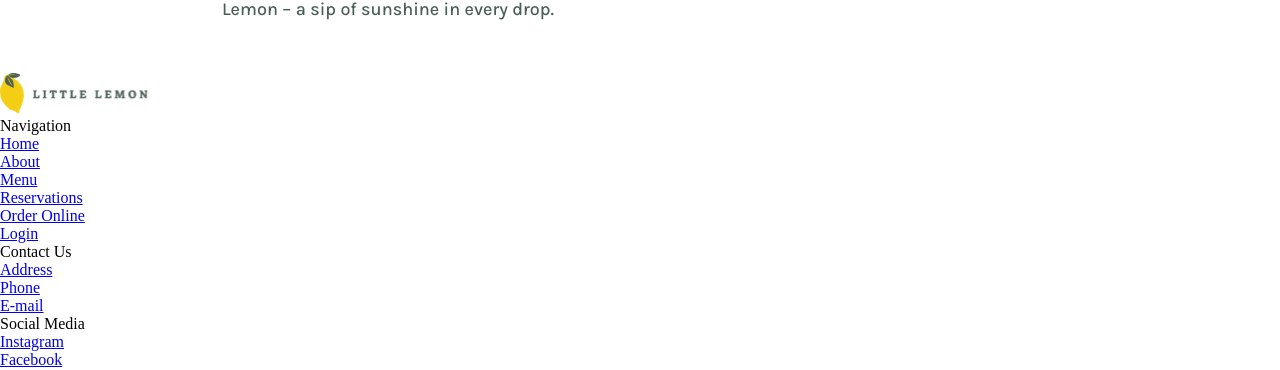
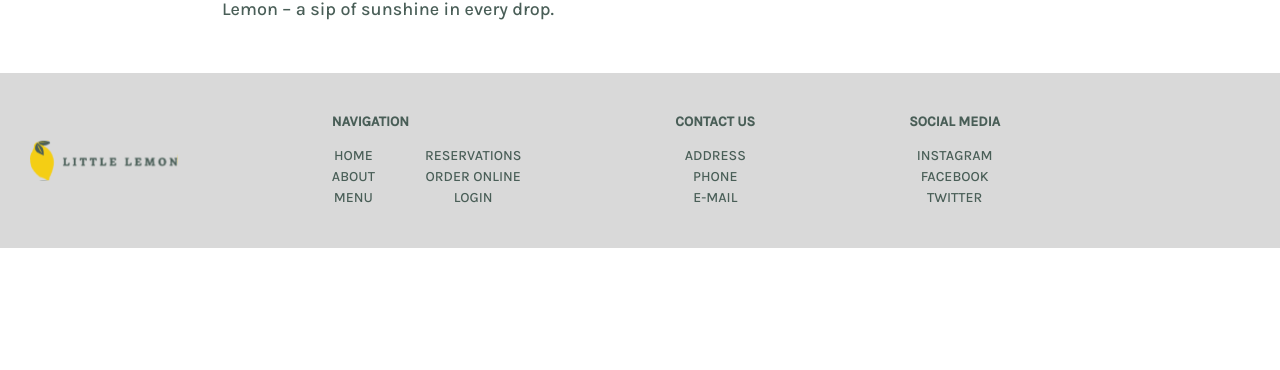
Before and after one commit to juliareva/meta_capstone_project, a React (Create React App) app: page / in a window 1280 px wide. Shown: the part 2486-2856 px from the top of the page. After the commit the page ends 2734 px from the top, so only its background shows below. Built offline with nearby package versions, Linux system fonts and the light colour scheme.

Commit message:
footer styles completed

```diff
--- a/src/components/Footer.js
+++ b/src/components/Footer.js
@@ -5,8 +5,10 @@ const Footer = () => {
   return (
     <footer>
        <img src={logo} alt="logo"/>
-       <div>
+       <div className='center footer-content'>
+        <div>
         <p>Navigation</p>
+        <div className='footer-nav-links'>
         <ul>
             <li><a href="#">Home</a></li>
             <li><a href="#">About</a></li>
@@ -17,15 +19,19 @@ const Footer = () => {
             <li><a href="#">Order Online</a></li>
             <li><a href="#">Login</a></li>
         </ul>
-       </div>
+        </div>
+
+        </div>
+
        <div>
         <p>Contact Us</p>
-        <ul>
+        <ul >
             <li><a href="#">Address</a></li>
             <li><a href="#">Phone</a></li>
             <li><a href="#">E-mail</a></li>
         </ul>
        </div>
+
        <div>
         <p>Social Media</p>
         <ul>
@@ -34,6 +40,8 @@ const Footer = () => {
             <li><a href="#">Twitter</a></li>
         </ul>
        </div>
+
+      </div>
     </footer>
   )
 }
--- a/src/index.css
+++ b/src/index.css
@@ -329,3 +329,50 @@ nav ul li a:hover {
   flex-direction: column;
  gap: 20px;
 }
+
+
+/* -------  FOOTER STYLES */
+
+footer {
+  background-color: var(--clr-grey);
+  display: flex;
+  font-family: "Karla-Medium" ;
+  font-size: 14px;
+  text-transform: uppercase;
+  padding: 40px 30px;
+  color: var(--clr-green);
+}
+
+.footer-content {
+  display: flex;
+  width: 80%;
+  justify-content: space-evenly;
+
+}
+
+.footer-nav-links {
+  display: flex;
+  gap: 50px;
+}
+
+footer ul {
+  list-style-type: none;
+  margin-top: 15px;
+  text-align: center;
+
+}
+
+footer ul li a {
+  text-decoration: none;
+  color: var(--clr-green);
+  cursor: pointer;
+  line-height: 1.5;
+}
+
+footer ul li a:hover {
+  text-decoration: underline;
+}
+
+footer p {
+  font-weight: bold;
+}
```
